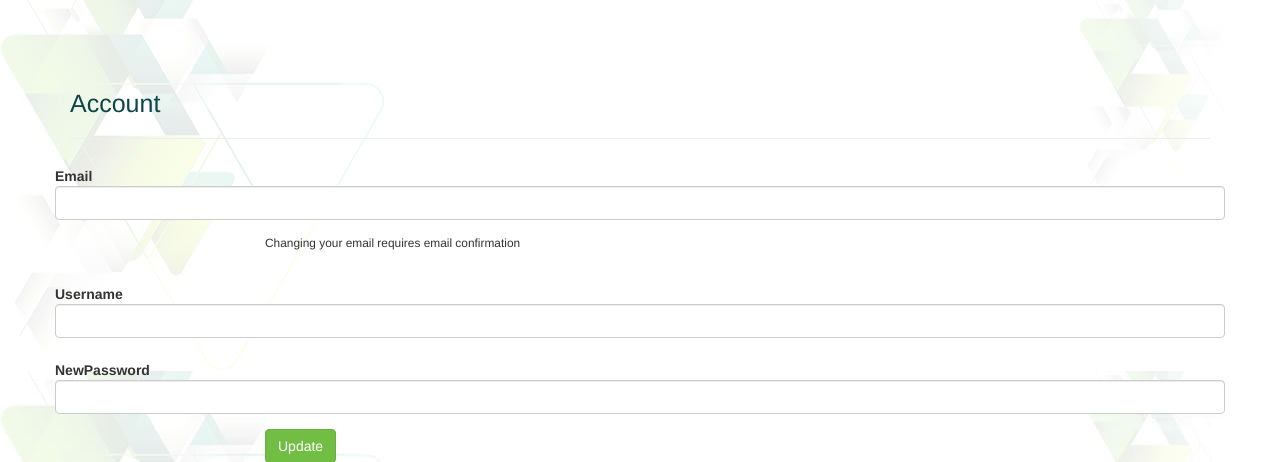
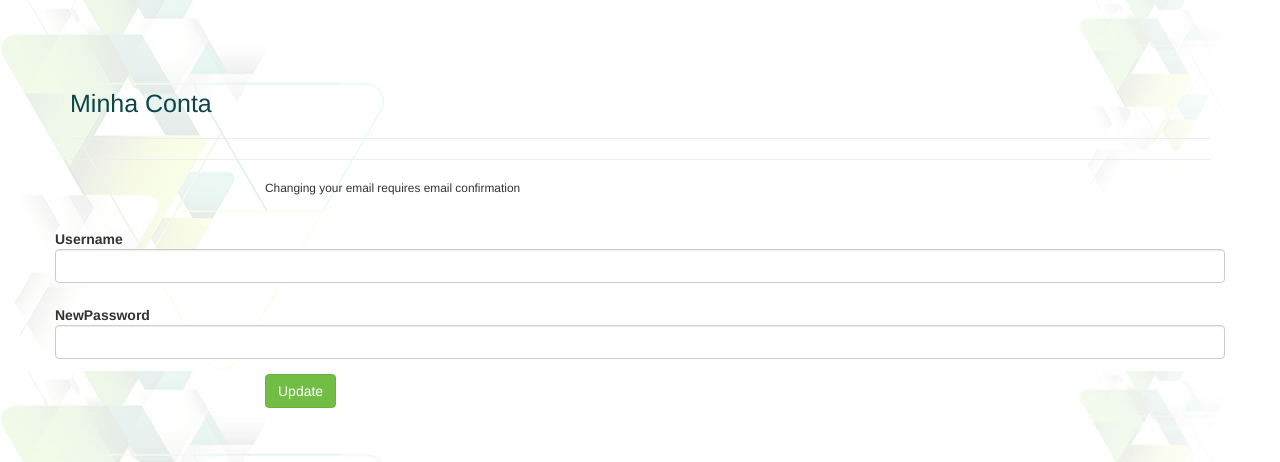
Before and after one commit to phprocks/canaldeetica, a Yii app: template views/user/account.php in a window 1280 px wide. Shown: the top 462 px of the page. Run offline with PHP 8.4 and a stand-in for Yii, Linux system fonts and the light colour scheme; the template is opened without the code that fills it, so the values that code supplies are empty; form fields are guessed from the names that the template uses; some libraries are stand-ins or nearby versions.

Commit message:
added my account feature

```diff
--- a/views/layouts/main.php
+++ b/views/layouts/main.php
@@ -41,9 +41,16 @@
             ['label' => '<span class="glyphicon glyphicon-book" aria-hidden="true"></span> Ocorrências', 'url' => ['/department'],'visible' => Yii::$app->user->can("admin")],
             Yii::$app->user->isGuest ?
                 ['label' => '<span class="glyphicon glyphicon-lock" aria-hidden="true"></span> Restrito', 'url' => ['/user/login']] : // or ['/user/login-email']
-                ['label' => '<span class="glyphicon glyphicon-user" aria-hidden="true"></span> Sair (' . Yii::$app->user->displayName . ')',
-                    'url' => ['/user/logout'],
-                    'linkOptions' => ['data-method' => 'post']],
+                    ['label' => '<span class="glyphicon glyphicon-user" aria-hidden="true"></span> '. Yii::$app->user->displayName,
+                    'items' =>
+                        [
+                            ['label' => '<span class="glyphicon glyphicon-lock" aria-hidden="true"></span> Minha Conta', 'url' => ['/user/account']],
+                            '<li class="divider"></li>',
+                            ['label' => '<span class="glyphicon glyphicon-off" aria-hidden="true"></span> '.Yii::t('app', 'Sign Out'),
+                                'url' => ['/user/logout'],
+                                'linkOptions' => ['data-method' => 'post']],
+                        ],
+                    ],
         ],
     ]);
     NavBar::end();
--- a/views/user/account.php
+++ b/views/user/account.php
@@ -3,22 +3,14 @@
 use yii\helpers\Html;
 use yii\widgets\ActiveForm;
 
-/**
- * @var yii\web\View $this
- * @var yii\widgets\ActiveForm $form
- * @var amnah\yii2\user\Module $module
- * @var amnah\yii2\user\models\User $user
- * @var amnah\yii2\user\models\UserToken $userToken
- */
-
 $module = $this->context->module;
 
-$this->title = Yii::t('user', 'Account');
-$this->params['breadcrumbs'][] = $this->title;
+$this->title = 'Minha Conta';
 ?>
 <div class="user-default-account">
 
     <h1><?= Html::encode($this->title) ?></h1>
+    <hr/>
 
     <?php if ($flash = Yii::$app->session->getFlash("Account-success")): ?>
 
@@ -55,10 +47,6 @@
     <?php endif ?>
 
     <hr/>
-
-    <?php if ($module->useEmail): ?>
-        <?= $form->field($user, 'email') ?>
-    <?php endif; ?>
 
     <div class="form-group">
         <div class="col-lg-offset-2 col-lg-10">
```
